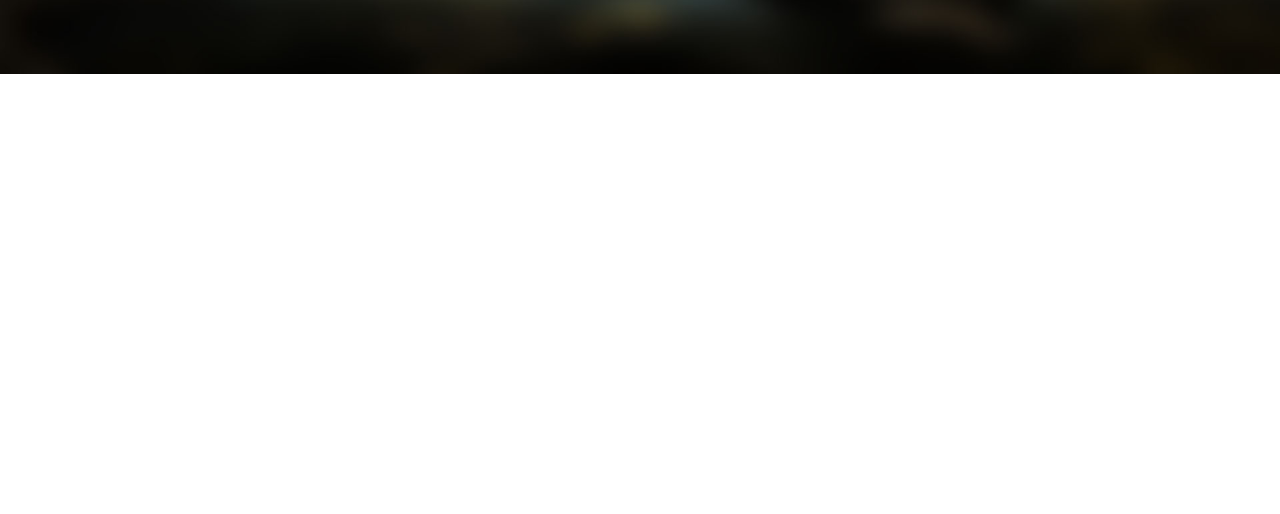
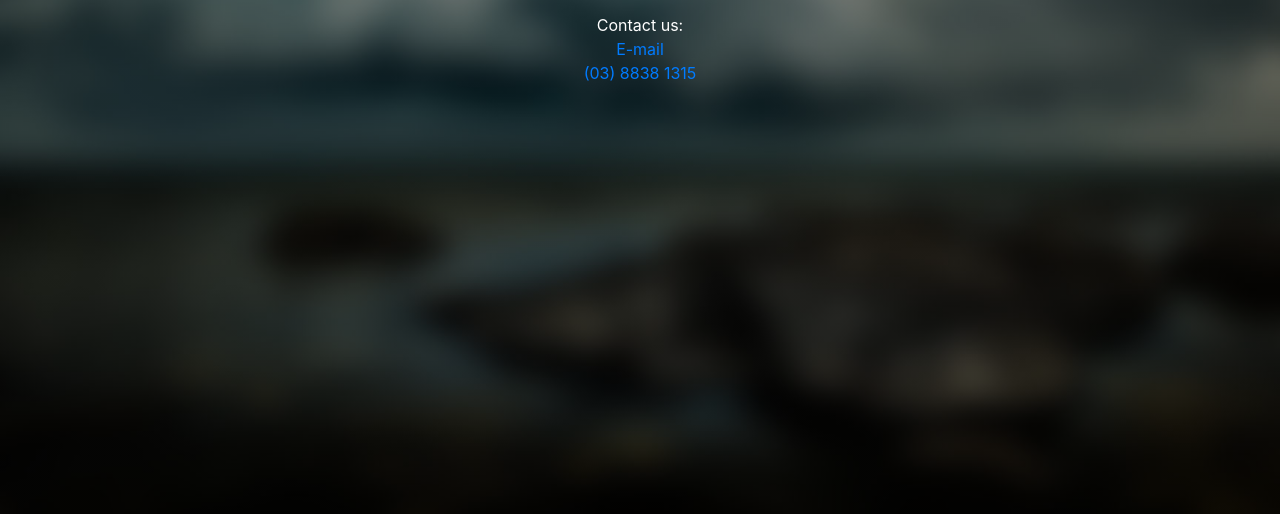
Before and after one commit to ThisIsSet-L/placeholder-stormdragondesigns.com.au, a website: page index.html in a window 1280 px wide. Shown: the part 286-800 px from the top of the page. Drawn offline with Linux system fonts and the light colour scheme.

Commit message:
changed height on html and body

```diff
--- a/index.html
+++ b/index.html
@@ -15,8 +15,11 @@
 
     <!-- Custom styles for this template -->
     <style>
+      html, body {
+        margin: 0;
+        height: 100%;
+      }
       body {
-        position: fixed;
         padding-top: 54px;
         background-image: linear-gradient(rgba(0, 0, 0, 0.5),rgba(0, 0, 0, 0.5)),url('img/bg.jpg');
         background-size: cover;
```
